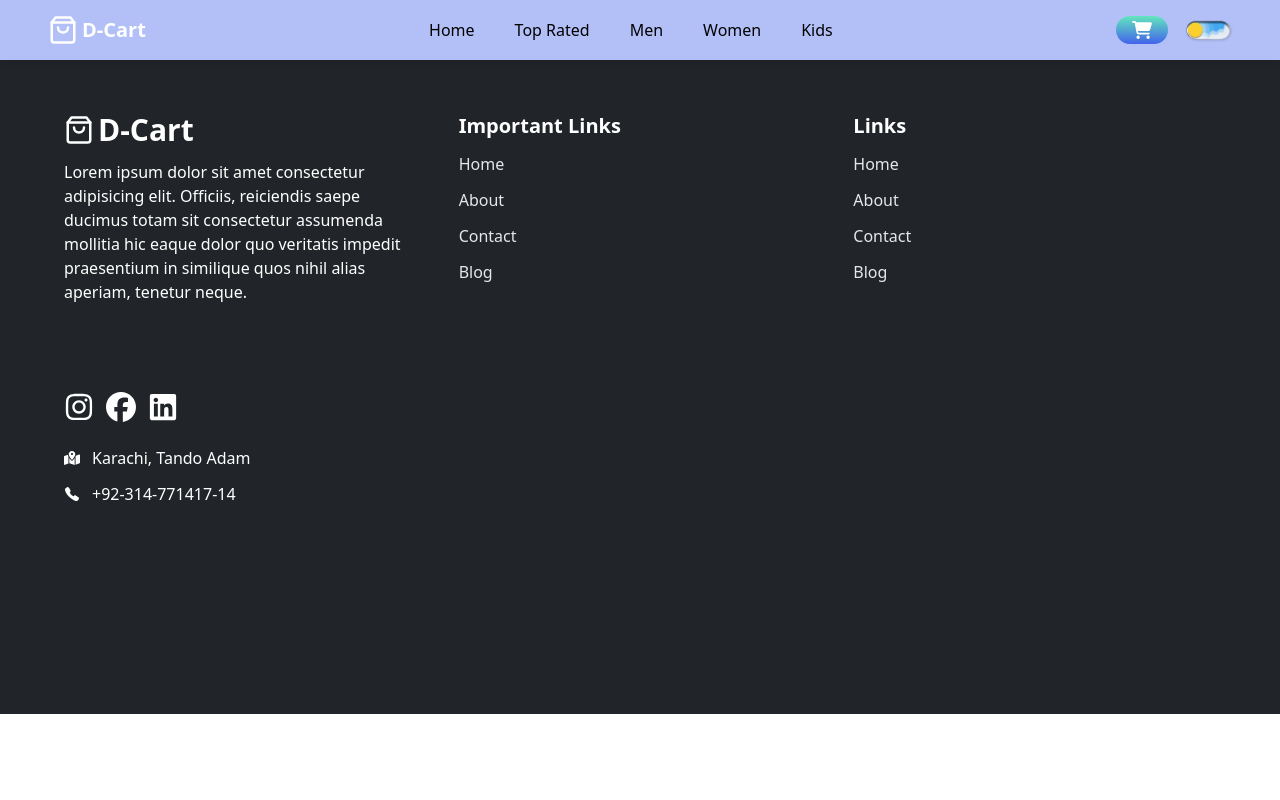
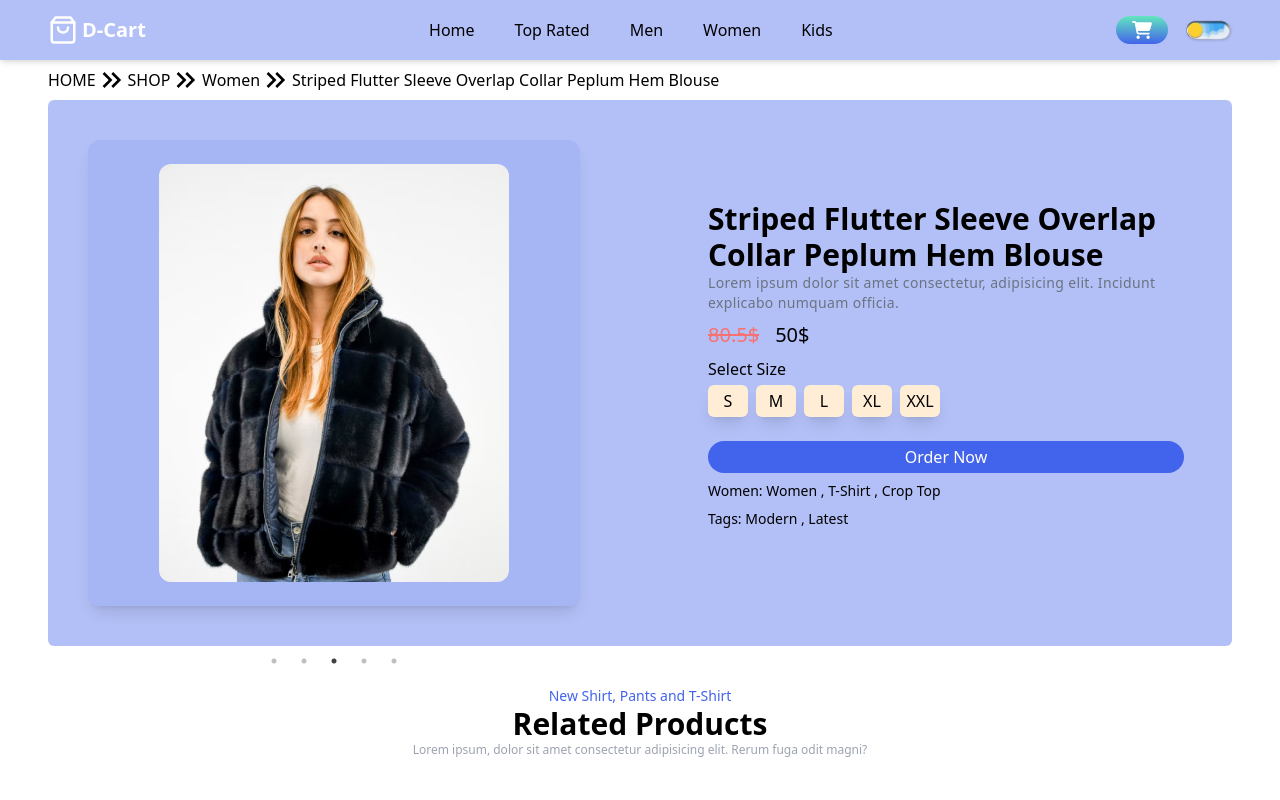
Before and after one commit to Dheerajkhatri69/d-cart, a React (Vite) app: page /d-cart/product/1 in a window 1280 px wide. Shown: the top 800 px of the page. Built offline with nearby package versions, Linux system fonts and the light colour scheme.

Commit message:
add: display product

```diff
--- a/src/App.jsx
+++ b/src/App.jsx
@@ -12,6 +12,7 @@ import Footer from "./Components/Footer/Footer";
 import NewCollection from "./Components/NewCollection/NewCollection";
 import Shopcategory from "./Components/Shopcategory/Shopcategory";
 import { BrowserRouter, Route, Routes, useLocation } from "react-router-dom";
+import Product from "./Components/Product/Product";
 function App() {
   const [orderPopup, setOrderPopup] = useState(true);
 
@@ -70,10 +71,10 @@ function App() {
           <Route path='/d-cart/kid' element={<Shopcategory category="kid" />} />
           <Route path='/d-cart/top_rated' element={<Shopcategory category="banner" />} />
 
-          {/* <Route path='/d-cart/product' element={<Product/>}>
+          <Route path='/d-cart/product' element={<Product/>}>
             <Route path=':productId' element={<Product/>}/>
           </Route>
-          <Route path='/d-cart/cart' element={<Cart/>}/>
+          {/* <Route path='/d-cart/cart' element={<Cart/>}/>
           <Route path='/d-cart/login' element={<Loginsignup/>}/> */}
         </Routes>
         <Footer />
--- /dev/null
+++ b/src/Components/Breadcrum/Breadcrum.jsx
@@ -0,0 +1,22 @@
+import React from 'react'
+import { MdKeyboardDoubleArrowRight } from "react-icons/md";
+import { Link } from 'react-router-dom';
+const Breadcrum = (props) => {
+    const { product } = props;
+    return (
+
+        <div className='container flex items-center '>
+            <Link to='/d-cart/'>HOME</Link>
+            <MdKeyboardDoubleArrowRight size={40}/>
+            <Link>SHOP</Link>
+            <MdKeyboardDoubleArrowRight size={40}/>
+            <Link to={`/d-cart/${product.category}`} className='capitalize'>{product.category}</Link>
+            <MdKeyboardDoubleArrowRight size={40}/>
+            <Link title={product.name} className='w-[100%] text-nowrap overflow-hidden'>
+            {product.name}
+            </Link>
+        </div>
+    )
+}
+
+export default Breadcrum
--- /dev/null
+++ b/src/Components/DisplayProduct/DisplayProduct.jsx
@@ -0,0 +1,96 @@
+import React from 'react'
+import { GiFoodTruck } from 'react-icons/gi';
+import Slider from 'react-slick'
+
+const DisplayProduct = (props) => {
+    const { product } = props;
+
+    var settings = {
+        dots: true,
+        arrows: false,
+        infinite: true,
+        speed: 500,
+        slidesToScroll: 1,
+        autoplay: true,
+        autoplaySpeed: 2000,
+        cssEase: 'linear',
+        pauseonHover: true,
+        pauseOnFocus: true,
+        responsive: [
+            {
+                breakpoint: 8000,
+                settings: {
+                    slideToShow: 3,
+                    slideToscroll: 1,
+                    Infinite: true
+                }
+            },
+            {
+                breakpoint: 1042,
+                settings: {
+                    slideToShow: 2,
+                    slideToScroll: 1,
+                    initialSlider: 2
+                }
+            },
+            {
+                breakpoint: 640,
+                settings: {
+                    slideToShow: 1,
+                    slideToScroll: 1
+                }
+            }
+        ]
+    }
+    return (
+        <div className='container mb-10'>
+            <div className='bg-primary/40 rounded-md grid grid-cols-1 sm:grid-cols-1 md:grid-cols-1 lg:grid-cols-2 gap-10 items-center'>
+                <div className=''>
+                    <div data-aos="zoom-in">
+                        <Slider {...settings}>
+                            {
+                                [...Array(5)].map((_, i) => (
+                                    <div key={product.id} className="my-10">
+                                        <div className='flex flex-col gap-4 shadow-lg py-6 px-6 mx-10 rounded-xl bg-primary/10 relative'>
+                                            <div className='flex justify-center'>
+                                                <img src={product.image} alt="Sorry image not loaded" className='rounded-xl m-200 h-200' />
+                                            </div>
+                                            <p className='text-black/20 text-9xl font-serif absolute top-0 right-0'></p>
+                                        </div>
+                                    </div>
+                                ))
+
+                            }
+                        </Slider>
+                    </div>
+                </div>
+                <div className='container pb-4'>
+                    <h1 data-aos="fade-up" className='text-xl sm:text-3xl font-bold'>{product.name}</h1>
+                    <p data-aos="fade-up" className='text-gray-500 text-sm tracking-wide leading-5'>Lorem ipsum dolor sit amet consectetur, adipisicing elit. Incidunt explicabo numquam officia.</p>
+                    <div className='flex mt-2 flex-col gap-2'>
+                        <div data-aos="fade-up" className='flex items-center gap-4 text-xl'>
+                            <span className='line-through text-red-400'>{product.old_price}$</span>
+                            <span >{product.new_price}$</span>
+                        </div>
+                        <div data-aos='fade-up' className='flex flex-col gap-1'>
+                            <h1>Select Size</h1>
+                            <div className="flex gap-2 text-black text-l">
+                                <div className='bg-orange-100 w-10 flex justify-center py-1 items-center shadow-lg text-center rounded-md hover:bg-orange-400 cursor-pointer duration-200'>S</div>
+                                <div className='bg-orange-100 w-10 flex justify-center items-center shadow-lg text-center rounded-md hover:bg-orange-400 cursor-pointer duration-200'>M</div>
+                                <div className='bg-orange-100 w-10 flex justify-center items-center shadow-lg text-center rounded-md hover:bg-orange-400 cursor-pointer duration-200'>L</div>
+                                <div className='bg-orange-100 w-10 flex justify-center items-center shadow-lg text-center rounded-md hover:bg-orange-400 cursor-pointer duration-200'>XL</div>
+                                <div className='bg-orange-100 w-10 flex justify-center items-center shadow-lg text-center rounded-md hover:bg-orange-400 cursor-pointer duration-200'>XXL</div>
+                            </div>
+                        </div>
+                        <button data-aos="fade-up" className='bg-primary hover:scale-105 duration-300 text-white py-1 px-4 rounded-full mt-4 hover:bg-white hover:text-primary'>Order Now</button>
+                        <p className="text-sm capitalize"><span>{product.category}: </span>Women , T-Shirt , Crop Top</p>
+                        <p className="text-sm"><span>Tags: </span>Modern , Latest</p>
+
+                    </div>
+                </div>
+            </div>
+        </div>
+    )
+}
+
+export default DisplayProduct
--- a/src/Components/Item/Item.jsx
+++ b/src/Components/Item/Item.jsx
@@ -1,9 +1,12 @@
 import React from 'react'
 import { FaStar } from 'react-icons/fa6'
 import { LazyLoadImage } from "react-lazy-load-image-component";
+import { Link } from 'react-router-dom';
 const Item = (props) => {
     return (
         <div data-aos="zoom-in" key={props.id} className='rounded-2xl mt-10 p-2 bg-white dark:bg-gray-800 hover:bg-primary/60 hover:bg-gray/80 dark:hover:bg-primary hover:text-white relative shadow-xl duration-300 group max-w-[180px]'>
+            <Link to={`/d-cart/product/${props.id}/`}>
+
                 <div>
                     {/* <img src={props.image} alt="" className='max-w-[140px] rounded-2xl block mx-auto transform -translate-y-10 group-hover:scale-105 duration-300 drop-shadow-md' /> */}
                     <LazyLoadImage src={props.image} alt="" className='max-w-[140px] rounded-2xl block mx-auto transform -translate-y-10 group-hover:scale-105 duration-300 drop-shadow-md' />
@@ -22,6 +25,7 @@ const Item = (props) => {
                     </div>
                     <button className='bg-primary hover:scale-105 duration-300 text-white py-1 px-4 rounded-full mt-4 group-hover:bg-white group-hover:text-primary'>Order Now</button>
                 </div>
+            </Link>
         </div>
 
     )
--- /dev/null
+++ b/src/Components/Product/Product.jsx
@@ -0,0 +1,19 @@
+import React from 'react'
+import all_product from '../Assets/all_product'
+import { useParams } from 'react-router-dom'
+import Breadcrum from '../Breadcrum/Breadcrum';
+import RelativeProducts from '../RelativeProducts/RelativeProducts';
+import DisplayProduct from '../DisplayProduct/DisplayProduct';
+const Product = () => {
+    const { productId } = useParams(all_product);
+    const product = all_product.find((e) => e.id === Number(productId));
+    return (
+        <div>
+            <Breadcrum product={product} />
+            <DisplayProduct product={product} />
+            <RelativeProducts category={product.category}/>
+        </div>
+    )
+}
+
+export default Product
--- /dev/null
+++ b/src/Components/RelativeProducts/RelativeProducts.jsx
@@ -0,0 +1,35 @@
+import React from 'react'
+import Item from '../Item/Item'
+import all_product from '../Assets/all_product'
+
+const RelativeProducts = (props) => {
+    return (
+        <div className='mb-5'>
+            <div className='container' >
+                <div className='text-center mb-10 max-w-[600px] mx-auto'>
+                    <p data-aos='fade-up' className='text-sm text-primary'>New Shirt, Pants and T-Shirt</p>
+                    <h1 data-aos='fade-up' className='text-3xl font-bold'>Related Products</h1>
+                    <p data-aos='fade-up' className='text-xs text-gray-400'>Lorem ipsum, dolor sit amet consectetur adipisicing elit. Rerum fuga odit magni?</p>
+                </div>
+                <div>
+                    <div className='grid grid-cols-2 sm:grid-cols-3 md:grid-cols-4 lg:grid-cols-5 place-items-center gap-5'>
+                        {
+                            all_product.map((item, i) => {
+                                if (props.category === item.category) {
+                                    return <Item key={i} id={item.id} name={item.name} image={item.image} new_price={item.new_price} old_price={item.old_price} />
+                                } else if (props.category === "banner") {
+                                    return <Item key={i} id={item.id} name={item.name} image={item.image} new_price={item.new_price} old_price={item.old_price} />
+                                } else {
+                                    null
+                                }
+                            })
+                        }
+                    </div>
+                </div>
+            </div>
+
+        </div>
+    )
+}
+
+export default RelativeProducts
```
Lines whose indentation alone changed are shown as unchanged.
